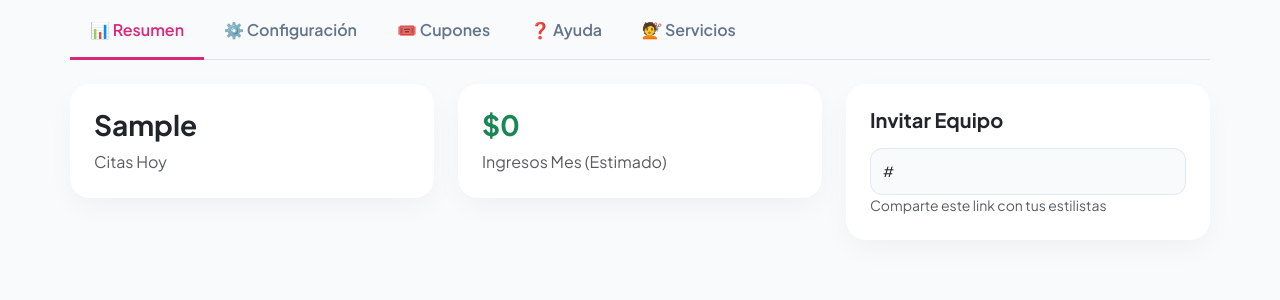
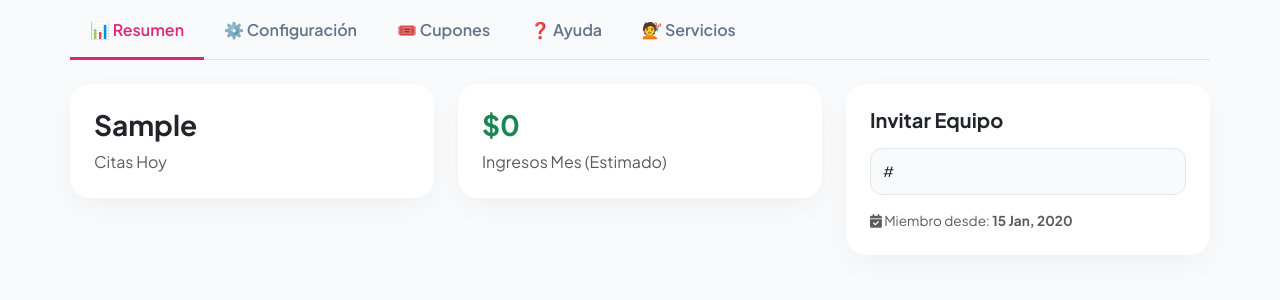
Before and after one commit to juanpablosierraorjuela-bit/CitasPeluqueria-Backend, a Django app: template salon/templates/salon/dashboard.html in a window 1280 px wide. Shown: the part 157-457 px from the top of the page. Run offline with Django 3.2, Linux system fonts and the light colour scheme; the template is opened without the code that fills it: most values are stand-ins (such as "Sample title", 1, 10 or a date in 2020).

Commit message:
Update dashboard.html

```diff
--- a/salon/templates/salon/dashboard.html
+++ b/salon/templates/salon/dashboard.html
@@ -7,6 +7,7 @@
     <title>Panel de Control | PASO</title>
     <link href="https://cdn.jsdelivr.net/npm/bootstrap@5.3.0/dist/css/bootstrap.min.css" rel="stylesheet">
     <link href="https://fonts.googleapis.com/css2?family=Plus+Jakarta+Sans:wght@400;600;700&display=swap" rel="stylesheet">
+    <link rel="stylesheet" href="https://cdnjs.cloudflare.com/ajax/libs/font-awesome/6.4.0/css/all.min.css">
     <style>
         body { background: #f8fafc; font-family: 'Plus Jakarta Sans', sans-serif; color: #0f172a; padding-bottom: 80px; }
         .nav-tabs .nav-link { border: none; color: #64748b; font-weight: 600; padding: 15px 20px; }
@@ -63,7 +64,10 @@
                         <div class="card p-4">
                             <h5 class="fw-bold">Invitar Equipo</h5>
                             <input type="text" value="{{ link_invitacion }}" class="form-control form-control-sm mt-2" readonly onclick="this.select()">
-                            <small class="text-muted">Comparte este link con tus estilistas</small>
+
+                            <div class="text-muted mt-3" style="font-size: 0.85rem;">
+                                <i class="fas fa-calendar-check"></i> Miembro desde: <strong>{{ peluqueria.fecha_inicio_contrato|date:"d M, Y" }}</strong>
+                            </div>
                         </div>
                     </div>
                 </div>
@@ -74,7 +78,6 @@
                     <form method="POST">
                         {% csrf_token %}
                         <input type="hidden" name="accion" value="guardar_config">
-
                         <h5 class="mb-3 fw-bold">📍 Datos y Horarios</h5>
                         <div class="row g-3 mb-4">
                             <div class="col-md-6"><label>Dirección</label><input type="text" name="direccion" class="form-control" value="{{ peluqueria.direccion }}"></div>
@@ -90,7 +93,6 @@
                                 </select>
                             </div>
                         </div>
-
                         <h5 class="mb-3 fw-bold">💳 Pagos Bold y Notificaciones</h5>
                         <div class="row g-3">
                             <div class="col-md-12"><label>Bold API Key</label><input type="password" name="bold_api_key" class="form-control" value="{{ peluqueria.bold_api_key|default:'' }}"></div>
@@ -99,7 +101,6 @@
                             <div class="col-md-6"><label>Telegram Token</label><input type="text" name="telegram_token" class="form-control" value="{{ peluqueria.telegram_token|default:'' }}"></div>
                             <div class="col-md-6"><label>Telegram Chat ID</label><input type="text" name="telegram_chat_id" class="form-control" value="{{ peluqueria.telegram_chat_id|default:'' }}"></div>
                         </div>
-
                         <button type="submit" class="btn btn-primary mt-4 w-100">Guardar Cambios</button>
                     </form>
                 </div>
```
